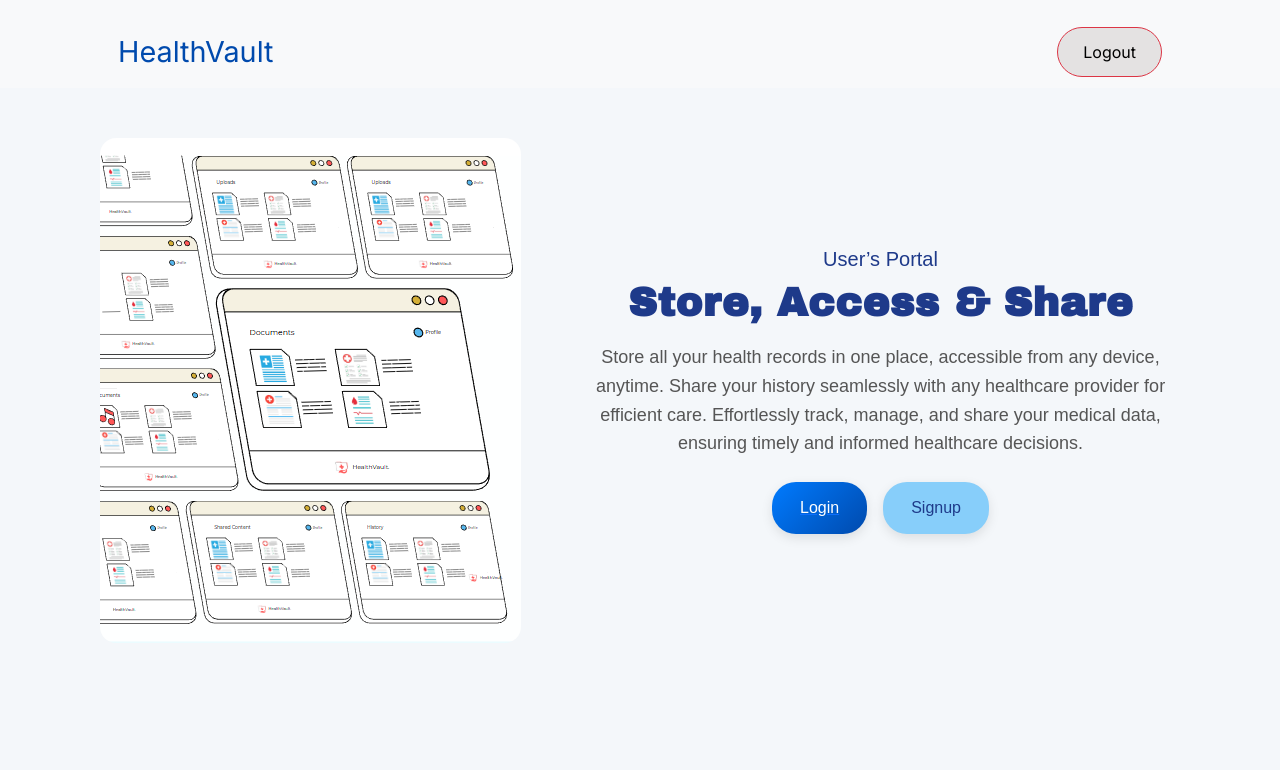
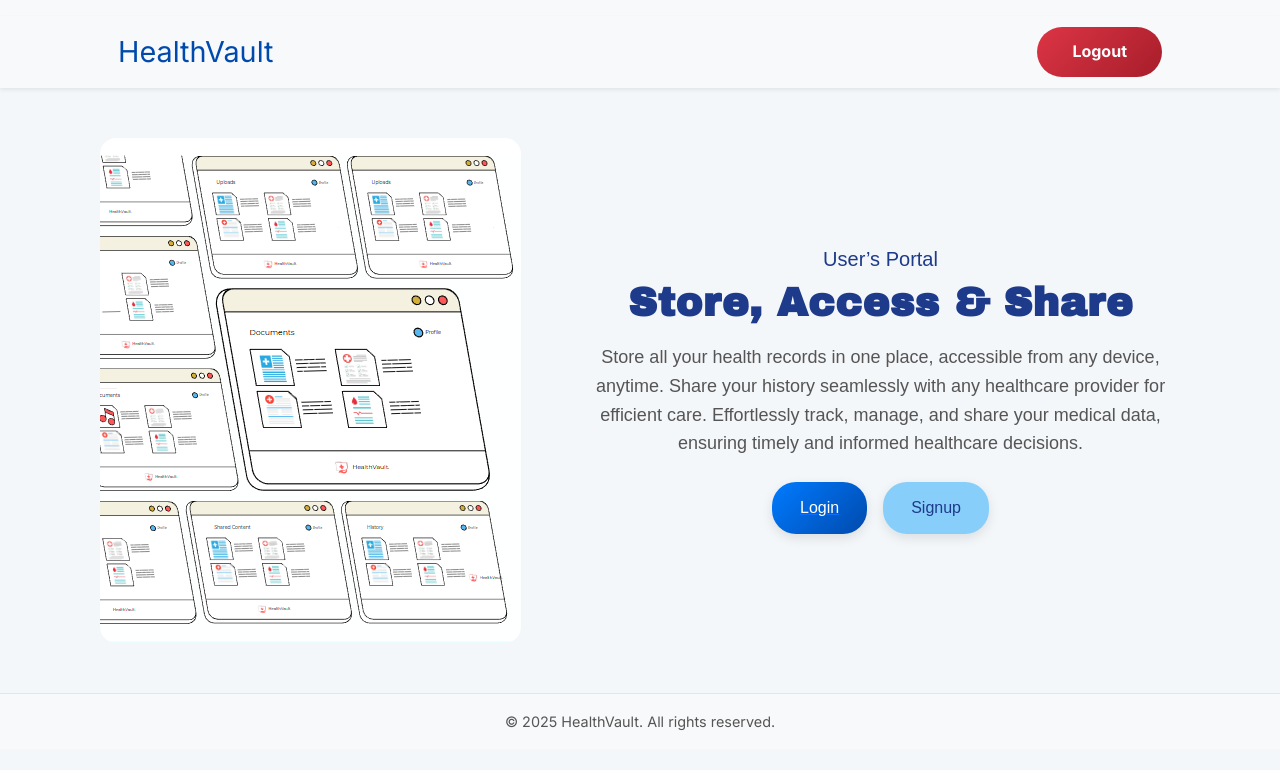
Before and after one commit to Eshwar954/HealthVault-, a React (Vite) app in the folder Frontend/: page /UserLogin in a window 1280 px wide. Shown: the top 770 px of the page. Built offline with nearby package versions, Linux system fonts and the light colour scheme; sample sign-in values are in the browser's storage.

Commit message:
feat: add global footer and refine navbar

```diff
--- a/Frontend/src/App.jsx
+++ b/Frontend/src/App.jsx
@@ -1,5 +1,6 @@
 import { Route, Routes, Navigate } from 'react-router-dom';
 import Navbar from './components/Navbar';
+import Footer from './components/Footer';
 import 'bootstrap/dist/css/bootstrap.min.css';
 import 'bootstrap/dist/js/bootstrap.bundle.min.js';
 import Landingpage from './pages/Landingpage';
@@ -45,6 +46,7 @@ function App() {
         <Route path="/diagnostic/dashboard" element={role === 'diagnostic center' ? <DiagnosticDashboard /> : <Navigate to="/UserLogin" />} />
 
       </Routes>
+      <Footer />
     </>
   );
 }
--- /dev/null
+++ b/Frontend/src/components/Footer.jsx
@@ -0,0 +1,13 @@
+import '../styles/Footer.css';
+
+const Footer = () => {
+  return (
+    <footer className="footer bg-light text-center py-3 mt-auto">
+      <div className="container">
+        <p className="mb-0">&copy; {new Date().getFullYear()} HealthVault. All rights reserved.</p>
+      </div>
+    </footer>
+  );
+};
+
+export default Footer;
--- a/Frontend/src/components/Navbar.jsx
+++ b/Frontend/src/components/Navbar.jsx
@@ -1,4 +1,4 @@
-import React, { useEffect } from "react";
+import { useEffect } from "react";
 import { Link, useNavigate } from "react-router-dom";
 import 'bootstrap/dist/css/bootstrap.min.css';
 import '../styles/Navbar.css';
@@ -34,7 +34,7 @@ const Navbar = () => {
   };
 
   return (
-    <nav className="navbar navbar-expand-lg navbar-light bg-light mt-3">
+    <nav className="navbar navbar-expand-lg navbar-light bg-light mt-3 sticky-top shadow-sm">
       <div className="container px-5">
         {/* Logo */}
         <Link to="/" className="navbar-brand">HealthVault</Link>
@@ -98,13 +98,13 @@ const Navbar = () => {
         {/* Right Side Login/Logout */}
         <div className="nav-item dropdown">
           {isLoggedIn ? (
-            <button className="btn btn-outline-danger" onClick={handleLogout}>
+            <button className="logout-btn" onClick={handleLogout}>
               Logout
             </button>
           ) : (
             <div className="dropdown">
               <button
-                className="btn btn-outline-primary dropdown-toggle"
+                className="login-btn dropdown-toggle"
                 id="dropdownMenuButton"
                 data-bs-toggle="dropdown"
                 aria-expanded="false"
--- /dev/null
+++ b/Frontend/src/styles/Footer.css
@@ -0,0 +1,5 @@
+.footer {
+  font-size: 0.9rem;
+  color: #555;
+  border-top: 1px solid #e5e5e5;
+}
--- a/Frontend/src/styles/Navbar.css
+++ b/Frontend/src/styles/Navbar.css
@@ -72,6 +72,19 @@
   gap: 10px;
   position: relative;
   overflow: hidden;
+  cursor: pointer;
+}
+
+.logout-btn {
+  background: linear-gradient(135deg, #dc3545, #a71d2a);
+  color: white;
+  padding: 12px 35px;
+  font-size: 1rem;
+  font-weight: bold;
+  border: none;
+  border-radius: 50px;
+  transition: all 0.4s ease;
+  cursor: pointer;
 }
 
 
```
Also changed, not shown: 1 other file (tests, documents, lock files or other folders).
